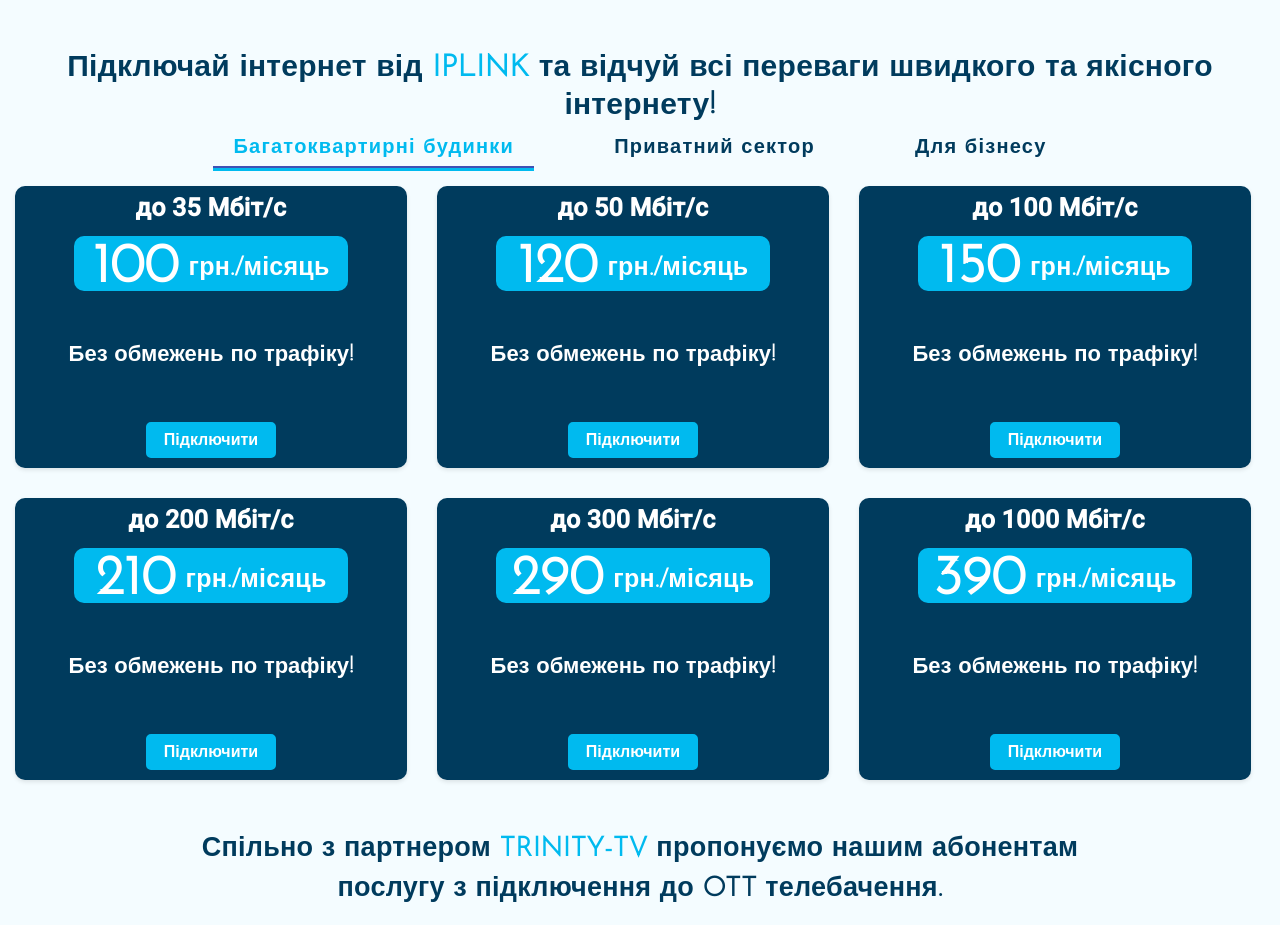
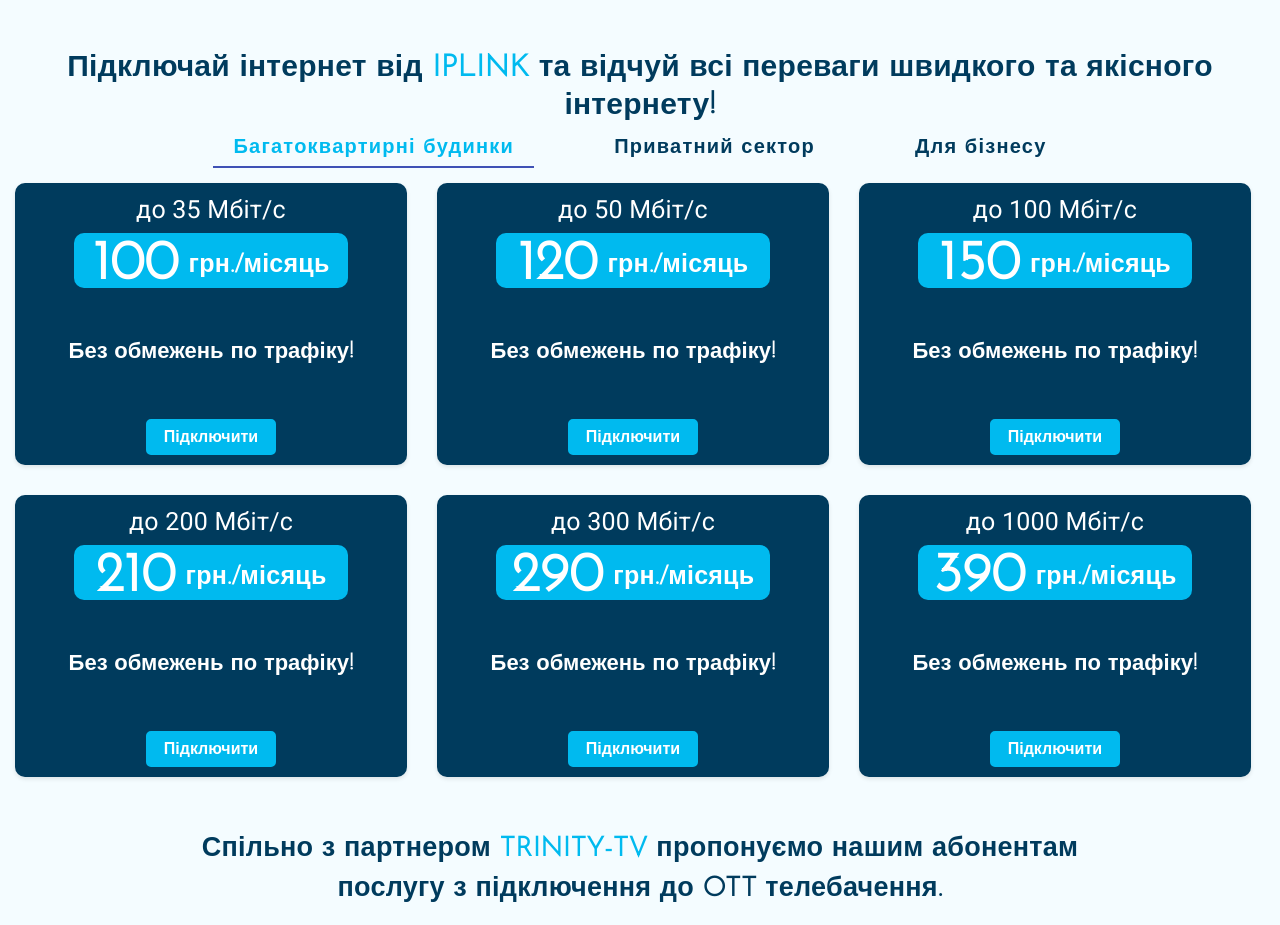
Before and after one commit to frontendmaks/IPLINK, an Angular app: page / in a window 1280 px wide. Shown: the part 2400-3325 px from the top of the page. Built offline with nearby package versions, Linux system fonts and the light colour scheme.

Commit message:
change underline color

```diff
--- a/src/app/components/blocks/plans/plans.component.css
+++ b/src/app/components/blocks/plans/plans.component.css
@@ -43,7 +43,7 @@
 }
 
 .mdc-tab-indicator--active {
-    border-bottom: #00baef 3px solid !important;
+    /* border-bottom: #00baef 3px solid !important; */
     color: rgba(217, 245, 254, 0);
 }
 
@@ -117,7 +117,7 @@
 
 .plan-name h3 {
     font-size: 25px;
-    font-weight: bold;
+    margin: 0 0 7px;
 }
 
 .plan-details {
@@ -245,3 +245,8 @@
 .bussiness-speed .channels {
     font-size: 19px;
 }
+
+md-tabs.md-default-theme md-ink-bar, md-tabs md-ink-bar {
+    color: #00baef !important;
+    background-color:#00baef !important;
+}
```
